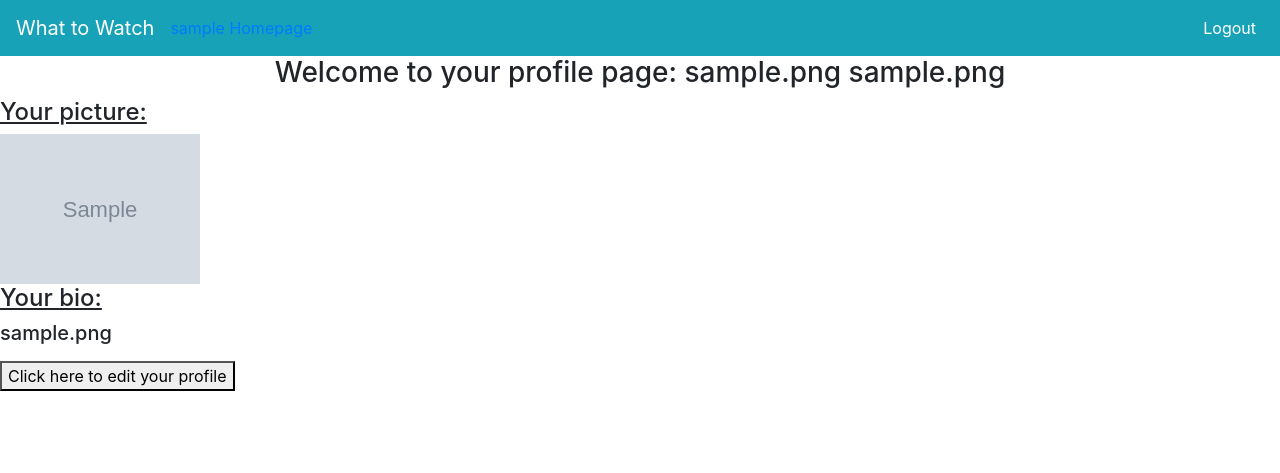
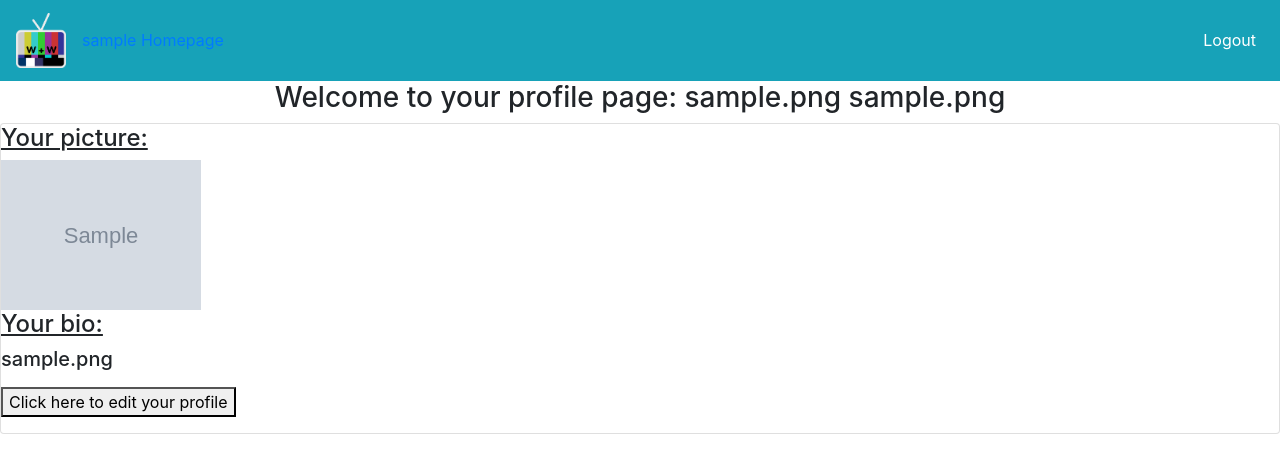
Before and after one commit to chodges7/WhatToWatch-Old-Repo, a Django app: page /profilePage/ in a window 1280 px wide. Shown: the top 473 px of the page. Run offline with Django 3.2, Linux system fonts and the light colour scheme; a user stored in the database is signed in; tables that the repository leaves empty hold one stand-in row (values such as "Sample post"); grey boxes marked "Sample" are stand-in pictures; some libraries are stand-ins or nearby versions.

Commit message:
profile picture and What to Watch logo is now availible

```diff
--- a/watch/models.py
+++ b/watch/models.py
@@ -14,7 +14,7 @@ class Profile(models.Model):
     profile_lname = models.CharField(max_length=50)
     profile_bio = models.CharField(max_length=500)
     profile_user = models.ForeignKey(User, on_delete=models.CASCADE)
-    profile_image = models.ImageField(upload_to='profile-pics', default='/../../LogoColor.JPG', null=True, blank=True)
+    profile_image = models.ImageField(upload_to='watch/static/profile-pics', default='static/LogoColor.JPG', null=True, blank=True)
 
     def __str__(self):
         name = self.profile_fname + " " + profile_lname
--- a/watch/templates/base.html
+++ b/watch/templates/base.html
@@ -8,12 +8,12 @@
 
     <!-- Bootstrap CSS -->
     <link rel="stylesheet" href="https://stackpath.bootstrapcdn.com/bootstrap/4.5.0/css/bootstrap.min.css" integrity="sha384-9aIt2nRpC12Uk9gS9baDl411NQApFmC26EwAOH8WgZl5MYYxFfc+NcPb1dKGj7Sk" crossorigin="anonymous">
-    <title>What to Watch</title>
+    <title>{{ title }}</title>
   </head>
   <body>
   <!--<body class="" style="background-image: url('https://bestofsno.com/wp-content/uploads/2019/11/IMG_5463-900x600.jpg');">-->
     <nav class="navbar navbar-expand-lg navbar-dark bg-info">
-        <a class="navbar-brand" href="/home">What to Watch</a>
+        <a class="navbar-brand" href="/home"><img src="{% static "LogoColor.png" %}" width="50" alt="What to Watch logo"></a>
         <button class="navbar-toggler" type="button" data-toggle="collapse" data-target="#navbarSupportedContent" aria-controls="navbarSupportedContent" aria-expanded="false" aria-label="Toggle navigation">
           <span class="navbar-toggler-icon"></span>
         </button>
--- a/watch/templates/profile_page.html
+++ b/watch/templates/profile_page.html
@@ -6,11 +6,11 @@
 	{% if user.is_authenticated %}
 	<h3 class="text-center">{{ body }}</h3>
 	<div class="grid-x medium-offset-2 small-offset-2 large-offset-2">
-		<div class="large-10 cell medium-10 small-10">
-			<div class="card-info secondary grid-padding-x">
-				<div class="card-info-content">
+		<div class="large-9 medium-9 small-9 cell">
+			<div class="card secondary grid-padding-x">
+				<div class="card-section">
 					<h4><u>Your picture:</u></h4>
-					<img src="{{ profile_picture }}" width="200" alt="Your profile picture!"/>
+					<img src="{% static profile_picture %}" width="200" alt="Your profile picture!"/>
 					<h4><u>Your bio:</u></h4>
 					<h5>{{ bio }}</h5><p>
 					<div id="app-3">
```
Also changed, not shown: watch/migrations/0007_auto_20201020_1846.py (added), watch/static/LogoColor.png (renamed from LogoColor.png), watch/static/profile-pics/me_again.jpg (renamed from profile-pics/me_again.jpg).
